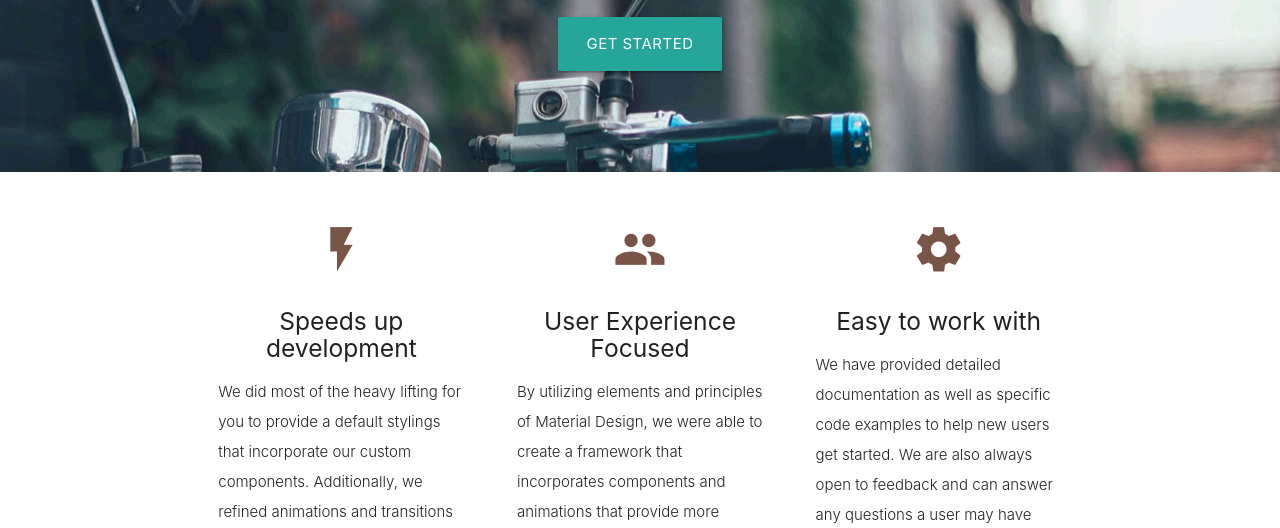
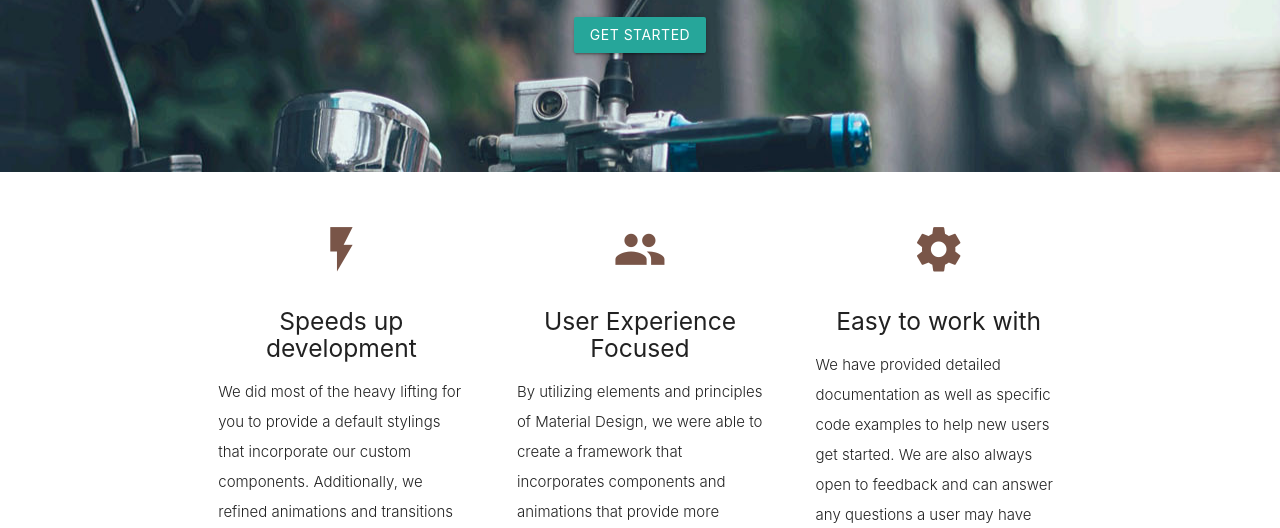
Before and after one commit to josuamarcelc/materializecss, a plain HTML site: page index.html in a window 1280 px wide. Shown: the part 272-800 px from the top of the page. Drawn offline with nearby package versions, Linux system fonts and the light colour scheme.

Commit message:
initial commit 2

```diff
--- a/index.html
+++ b/index.html
@@ -34,7 +34,7 @@
           <h5 class="header col s12 light">A modern responsive front-end framework based on Material Design</h5>
         </div>
         <div class="row center">
-          <a href="http://materializecss.com/getting-started.html" id="download-button" class="btn-large waves-effect waves-light teal lighten-1">Get Started</a>
+          <a class="waves-effect waves-light btn">Get Started</a>
         </div>
         <br><br>
 
```
